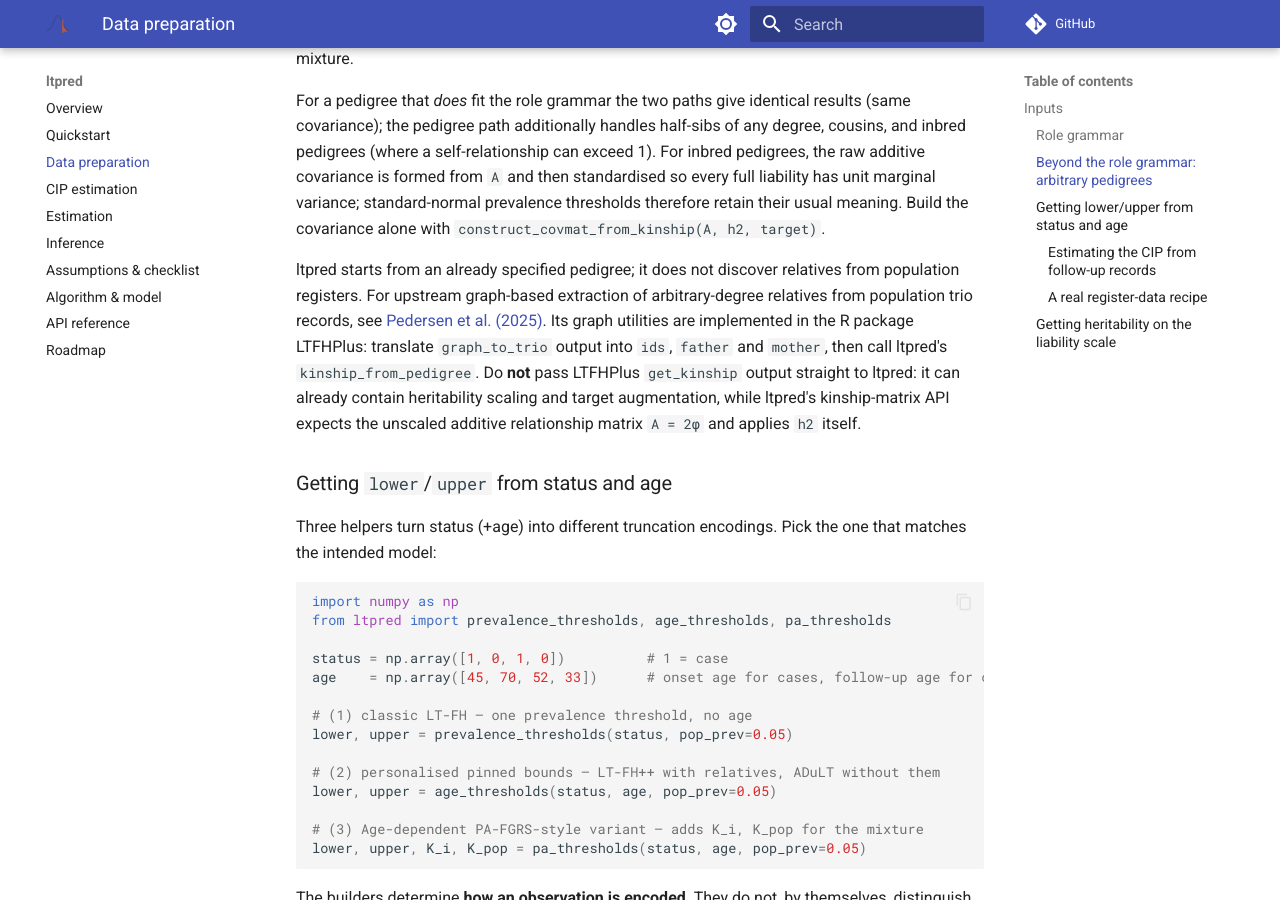
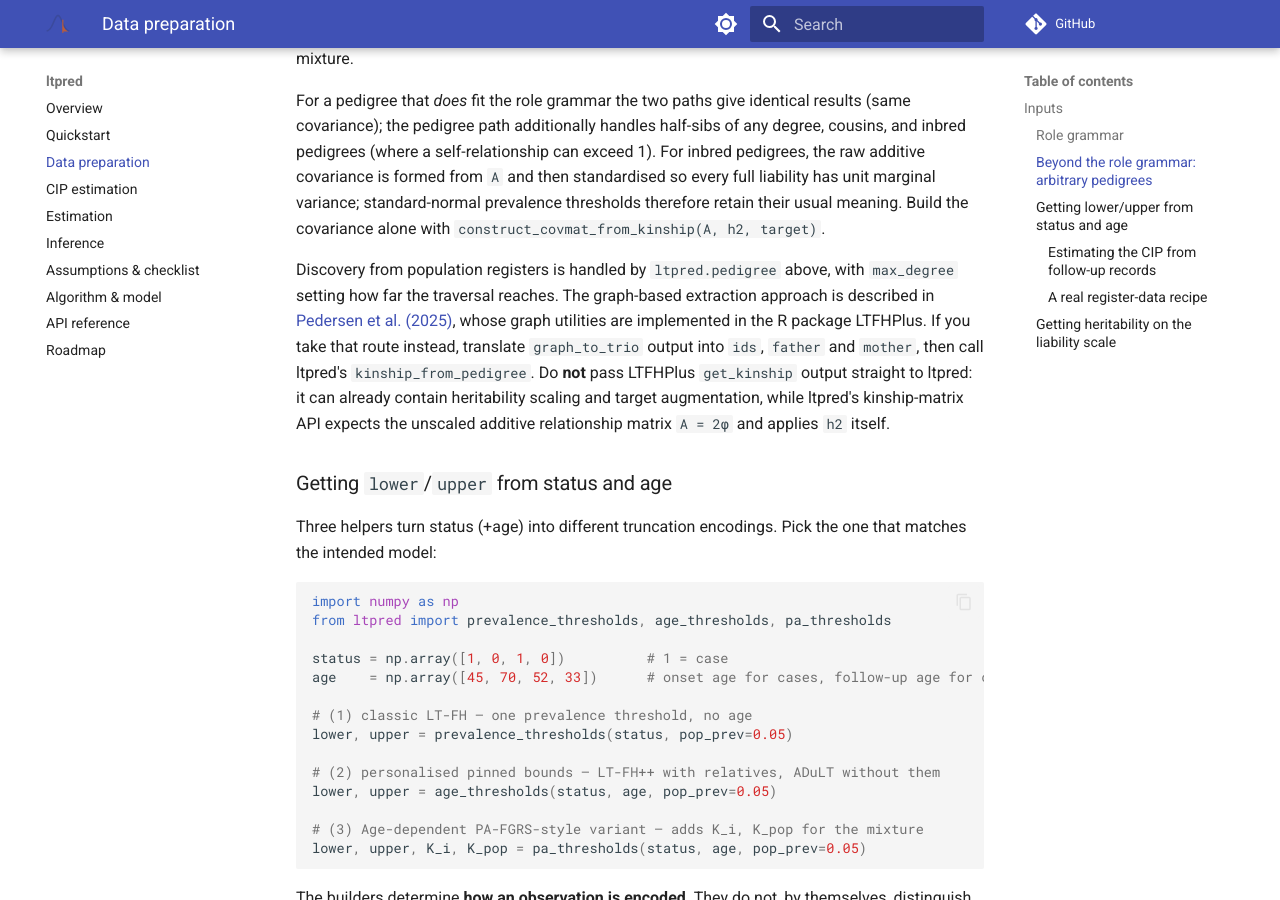
Before and after one commit to bvilhjal/ltpred, an MkDocs documentation site: the page built from docs/data-preparation.md, in a window 1280 px wide and 900 px high, scrolled down 2145 px. Built offline with MkDocs 1.6.1 and Material for MkDocs 9.7.7, drawn with Linux system fonts in a browser that asks for light colours; comment, search, counter and statistics services are not loaded.

Commit message:
docs: data-preparation contradicted itself on pedigree discovery
Line 49 introduces `ltpred.pedigree` as the way to discover a pedigree from
population parent-offspring records, naming build_parent_graph and
extract_pedigree. Forty lines later the same page said ltpred "does not
discover relatives from population registers" and routed the reader to the
R package LTFHPlus for graph-based extraction.

The second paragraph predates the module (494ff73, 2026-07-19) and was never
updated. It is also wrong about the boundary: extract_pedigree takes
max_degree, so the traversal is not capped at some fixed degree the way the
paragraph implied when deferring to LTFHPlus for "arbitrary-degree" relatives.

Point at the module and keep what remains useful: the Pedersen et al. (2025)
reference for the graph-extraction approach, and the warning not to feed
LTFHPlus `get_kinship` output to ltpred, which expects the unscaled A = 2*phi
and applies h2 itself.

Co-Authored-By: Claude Opus 5 <noreply@anthropic.com>
Claude-Session: https://claude.ai/code/session_01T2BvRcr6aVvwBYxRWKFRLM

```diff
--- a/docs/data-preparation.md
+++ b/docs/data-preparation.md
@@ -86,12 +86,13 @@ standardised so every full liability has unit marginal variance; standard-normal
 prevalence thresholds therefore retain their usual meaning. Build the covariance
 alone with `construct_covmat_from_kinship(A, h2, target)`.
 
-ltpred starts from an already specified pedigree; it does not discover relatives
-from population registers. For upstream graph-based extraction of arbitrary-degree
-relatives from population trio records, see
-[Pedersen et al. (2025)](https://doi.org/10.3389/fgene.2025.1708315). Its graph
-utilities are implemented in the R package LTFHPlus: translate `graph_to_trio`
-output into `ids`, `father` and `mother`, then call ltpred's
+Discovery from population registers is handled by `ltpred.pedigree` above, with
+`max_degree` setting how far the traversal reaches. The graph-based extraction
+approach is described in
+[Pedersen et al. (2025)](https://doi.org/10.3389/fgene.2025.1708315), whose graph
+utilities are implemented in the R package LTFHPlus. If you take that route
+instead, translate `graph_to_trio` output into `ids`, `father` and `mother`, then
+call ltpred's
 `kinship_from_pedigree`. Do **not** pass LTFHPlus `get_kinship` output straight to
 ltpred: it can already contain heritability scaling and target augmentation, while
 ltpred's kinship-matrix API expects the unscaled additive relationship matrix
```
